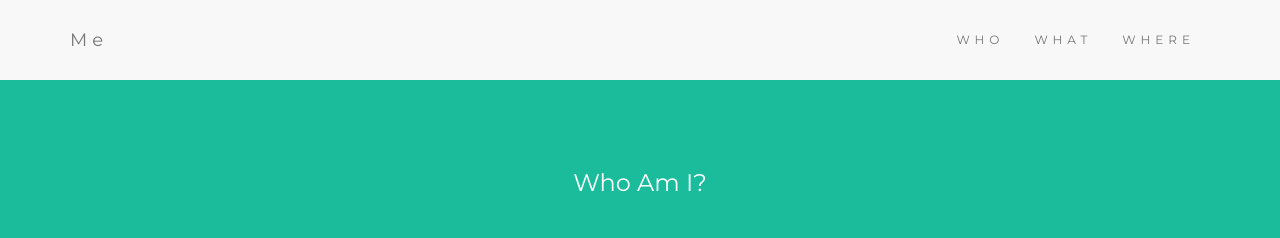
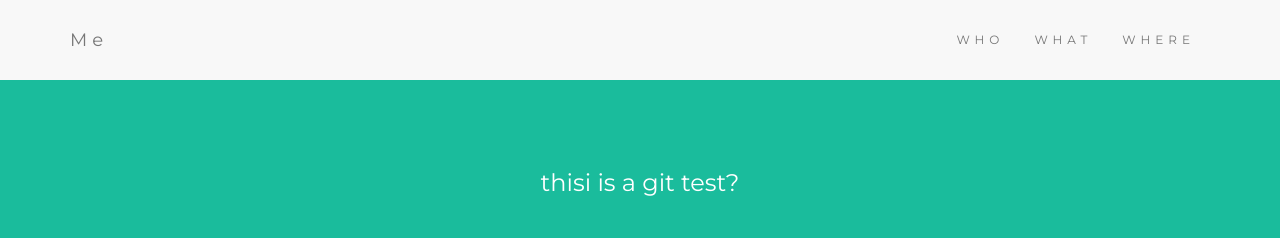
Before and after one commit to JCWhelanLLC/git-test, a plain HTML site: page index.html in a window 1280 px wide. Shown: the top 238 px of the page. Drawn offline with nearby package versions, Linux system fonts and the light colour scheme.

Commit message:
changesd tho title

```diff
--- a/index.html
+++ b/index.html
@@ -76,7 +76,7 @@
 
 <!-- First Container -->
 <div class="container-fluid bg-1 text-center">
-  <h3 class="margin">Who Am I?</h3>
+  <h3 class="margin">thisi is a git test?</h3>
   <img src="bird.jpg" class="img-responsive img-circle margin" style="display:inline" alt="Bird" width="350" height="350">
   <h3>I'm an adventurer</h3>
 </div>
```
